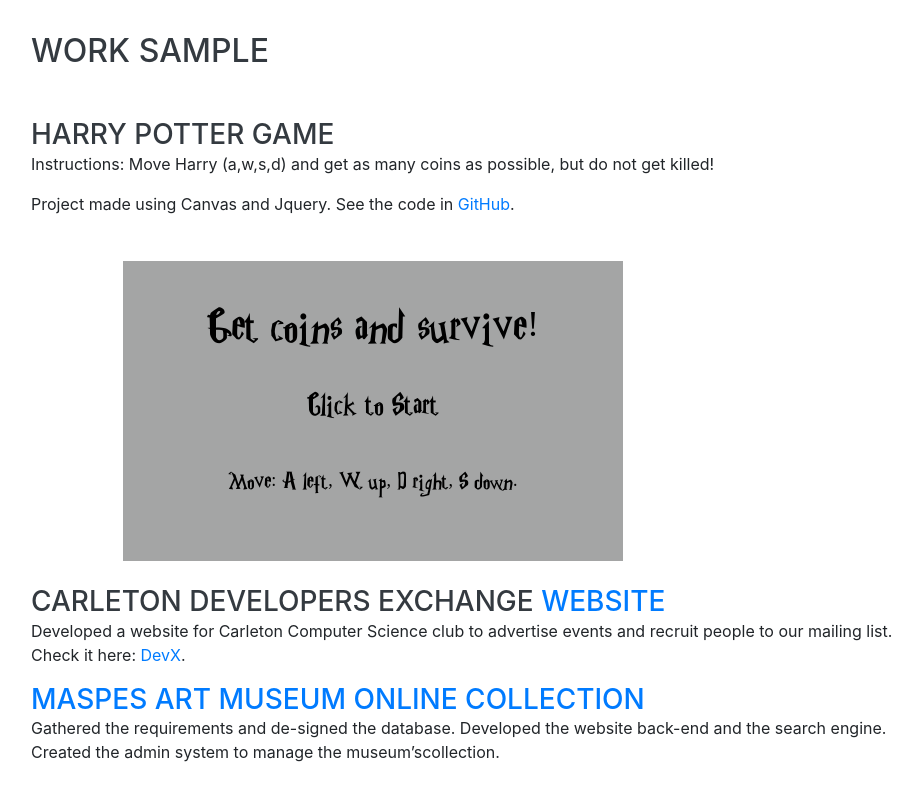
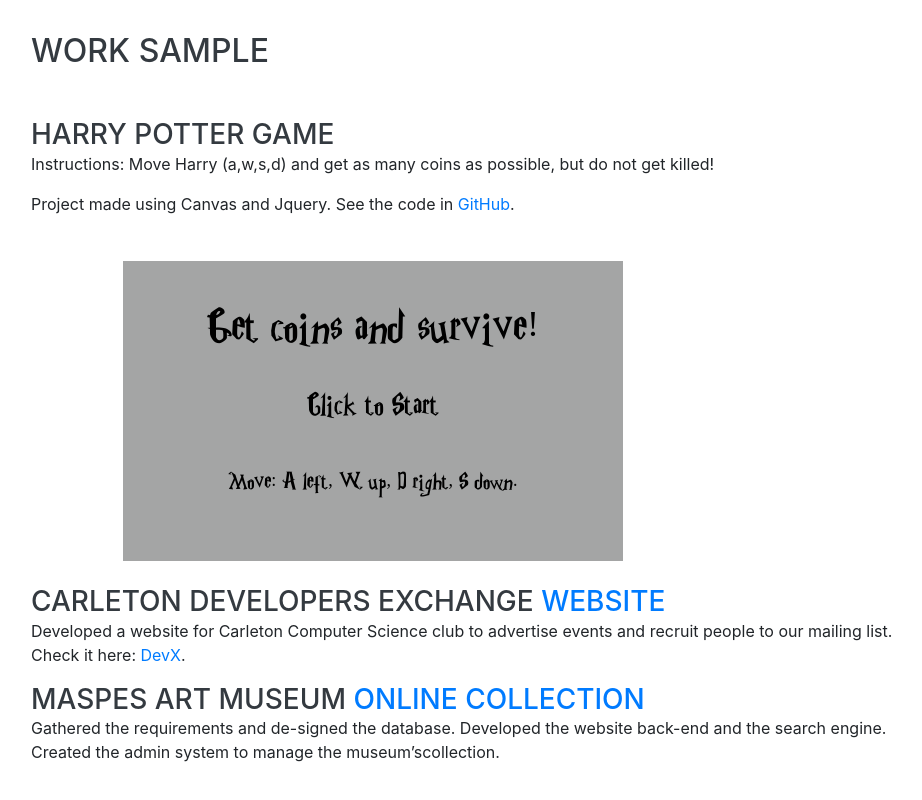
Before and after one commit to LuisaE/personal-website, a website with bundled scripts: page index.html in a window 1280 px wide. Shown: the part 817-1617 px from the top of the page, without its empty margins (289-1211 px from the left). Built offline with nearby package versions, Linux system fonts and the light colour scheme; a web font is replaced by a local one.

Commit message:
Update index.html

```diff
--- a/index.html
+++ b/index.html
@@ -94,7 +94,7 @@
         </div>
         <div class="resume-item d-flex flex-column flex-md-row justify-content-between">
           <div class="resume-content">
-              <h3 class="mb-0"><a href="http://maaspes.epizy.com">MASPES Art Museum Online Collection</a></h3>
+              <h3 class="mb-0">MASPES Art Museum <a href="http://maaspes.epizy.com">Online Collection</a></h3>
               <p>Gathered the requirements and de-signed the database. Developed the website back-end and the search engine. Created the admin system to manage the museum’scollection.</p>
           </div>
         </div>
```
